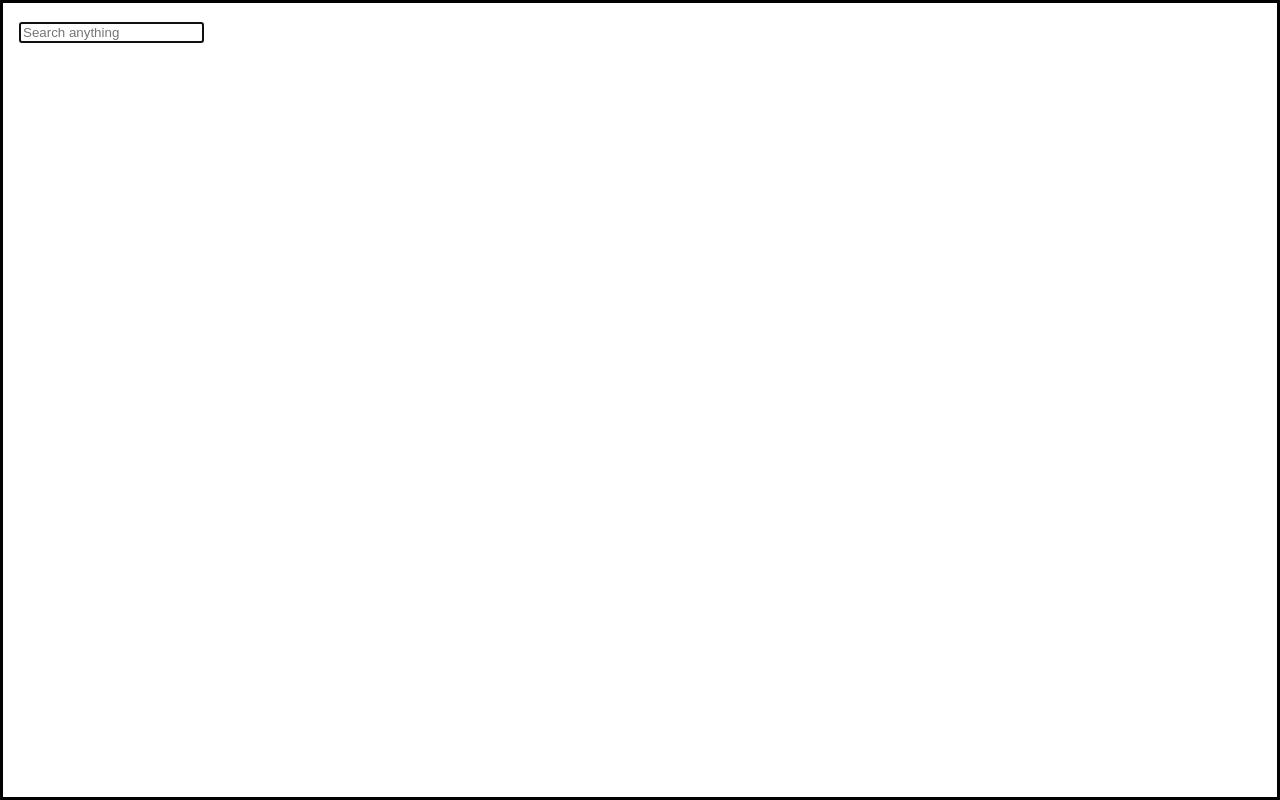
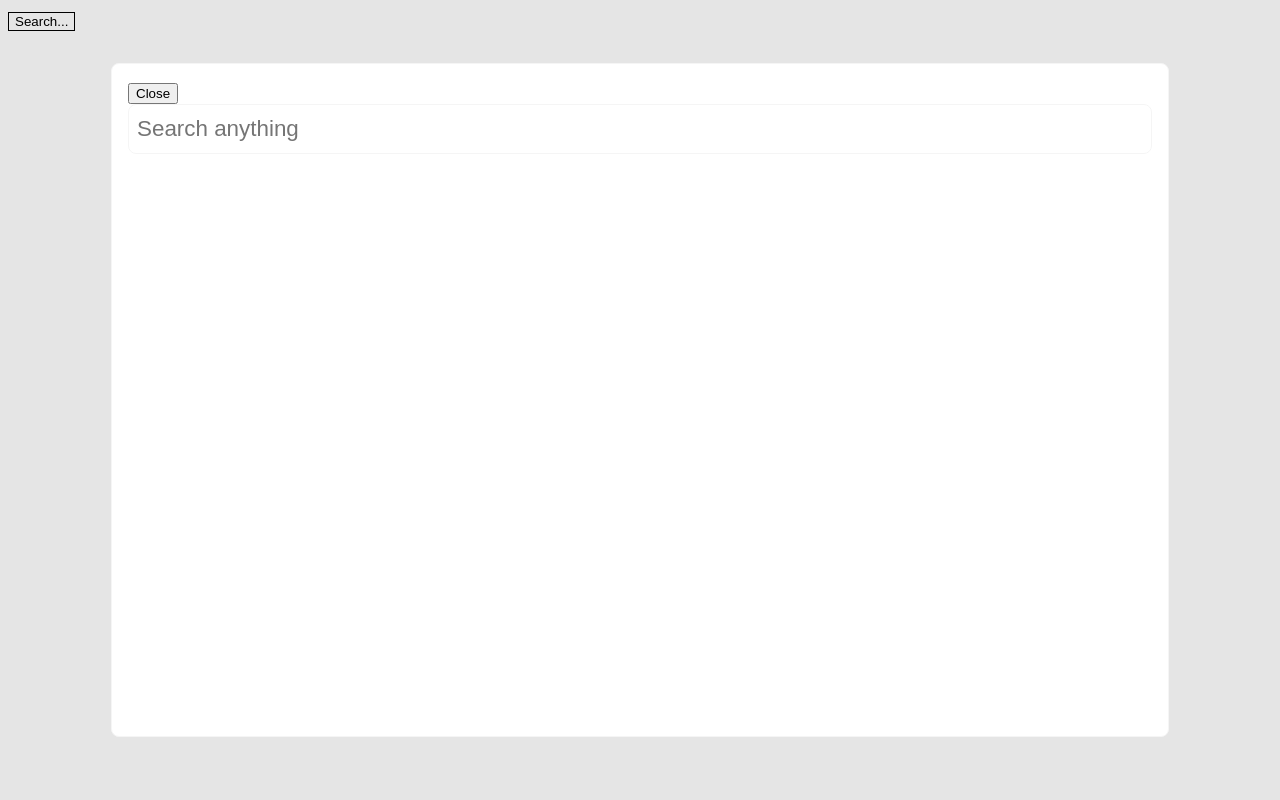
Before and after one commit to liftapps/easysitesearch, a Preact app: page / in a window 1280 px wide. Both pictures are taken after a click on the button "Search...". Built offline with nearby package versions, Linux system fonts and the light colour scheme.

Commit message:
--wip-- [skip ci]

```diff
--- a/src/app.tsx
+++ b/src/app.tsx
@@ -86,19 +86,20 @@ const SearchResultsPreview = (props: {
   }, [props.results, props.phrase]);
 
   return (
+    <div className="resultsWrapper">
+      {props.results.map((result) => (
+        <a className="result" style={{ display: 'block' }} href={result.uri}>
           <div>
-      {props.results.map((result) => (
-        <div>
-          <a
-            style={{ display: 'block' }}
-            href={result.uri}
+            <span
+              className="title"
               dangerouslySetInnerHTML={{ __html: result.title }}
-          ></a>
+            ></span>
             <div
               id={result.uri}
               dangerouslySetInnerHTML={{ __html: result.excerpt }}
             ></div>
           </div>
+        </a>
       ))}
     </div>
   );
@@ -158,6 +159,7 @@ export function App() {
     dialogRef?.current?.close();
     dispatch({ type: 'widgetClose' });
     dispatch({ type: 'phraseChange', payload: '' });
+    console.log('handleCloseDialog');
   }, []);
 
   useEffect(() => {
@@ -191,6 +193,21 @@ export function App() {
 
   useEffect(() => {
     state.open ? dialogRef.current?.showModal() : handleCloseDialog();
+
+    if (state.open) {
+      const inner = dialogRef.current?.querySelector('.inner');
+
+      const handleClick = (e: Event): void => {
+        if (!inner?.contains(e.target as any)) {
+          handleCloseDialog();
+        }
+      };
+      inner?.addEventListener('click', handleClick);
+
+      return inner?.removeEventListener('click', handleClick);
+    }
+
+    return;
   }, [state.open]);
 
   return (
@@ -207,12 +224,14 @@ export function App() {
       </button>
 
       <dialog
+        className="searchModal"
         ref={dialogRef}
-        style={{ width: '100vw', height: '100vh' }}
         onClose={handleCloseDialog}
       >
         {state.open && (
-          <>
+          <div class="inner">
+            <button onClick={handleCloseDialog}>Close</button>
+
             <SearchInput
               onChange={(newPhrase) =>
                 dispatch({ type: 'phraseChange', payload: newPhrase })
@@ -223,7 +242,7 @@ export function App() {
               phrase={phrase}
               results={results}
             ></SearchResultsPreview>
-          </>
+          </div>
         )}
       </dialog>
     </div>
--- a/src/index.css
+++ b/src/index.css
@@ -7,3 +7,46 @@
   -webkit-font-smoothing: antialiased;
   -moz-osx-font-smoothing: grayscale;
 }
+
+
+a {
+  color: black;
+  text-decoration: none;
+}
+
+input[type="search"] {
+  padding: 0.5rem;
+  display: block;
+  line-height: 2rem;
+  width: 100%;
+  border-radius: 0.5rem;
+  border: 1px solid whitesmoke;
+  font-size: 1.4rem;
+}
+
+.searchModal {
+  width: 80vw;
+  height: 80vh;
+  overflow-y: auto;
+
+  border-radius: 0.5rem;
+  border: 1px solid whitesmoke;
+
+  .inner {
+    height: 100%;
+  }
+}
+
+.result {
+  display: block;
+  padding: 0.5rem;
+
+  em {
+    font-weight: bold;
+    font-style: normal;
+  }
+
+  .title {
+    font-size: 1.3rem;
+  }
+}
```
Lines whose indentation alone changed are shown as unchanged.
